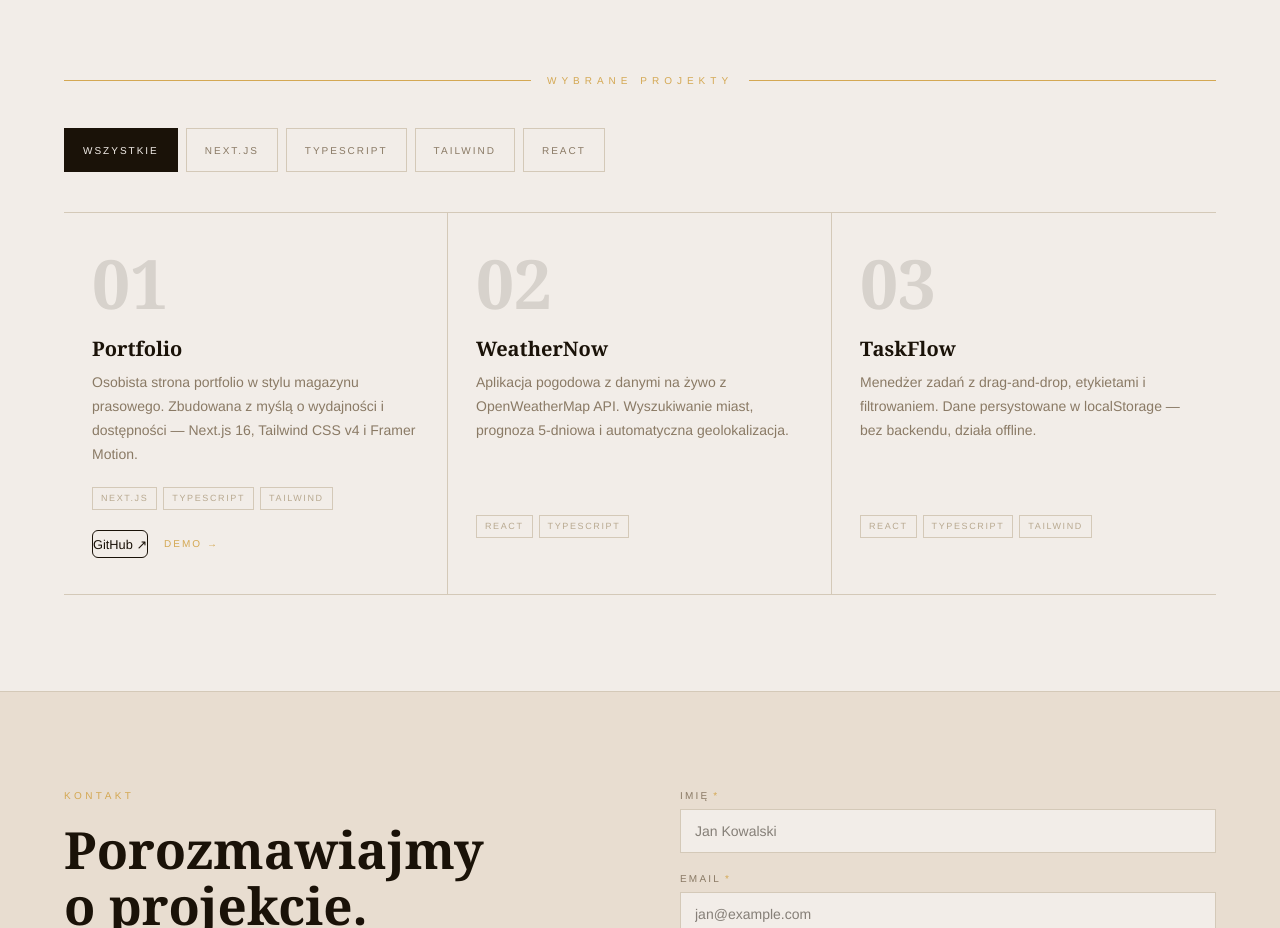
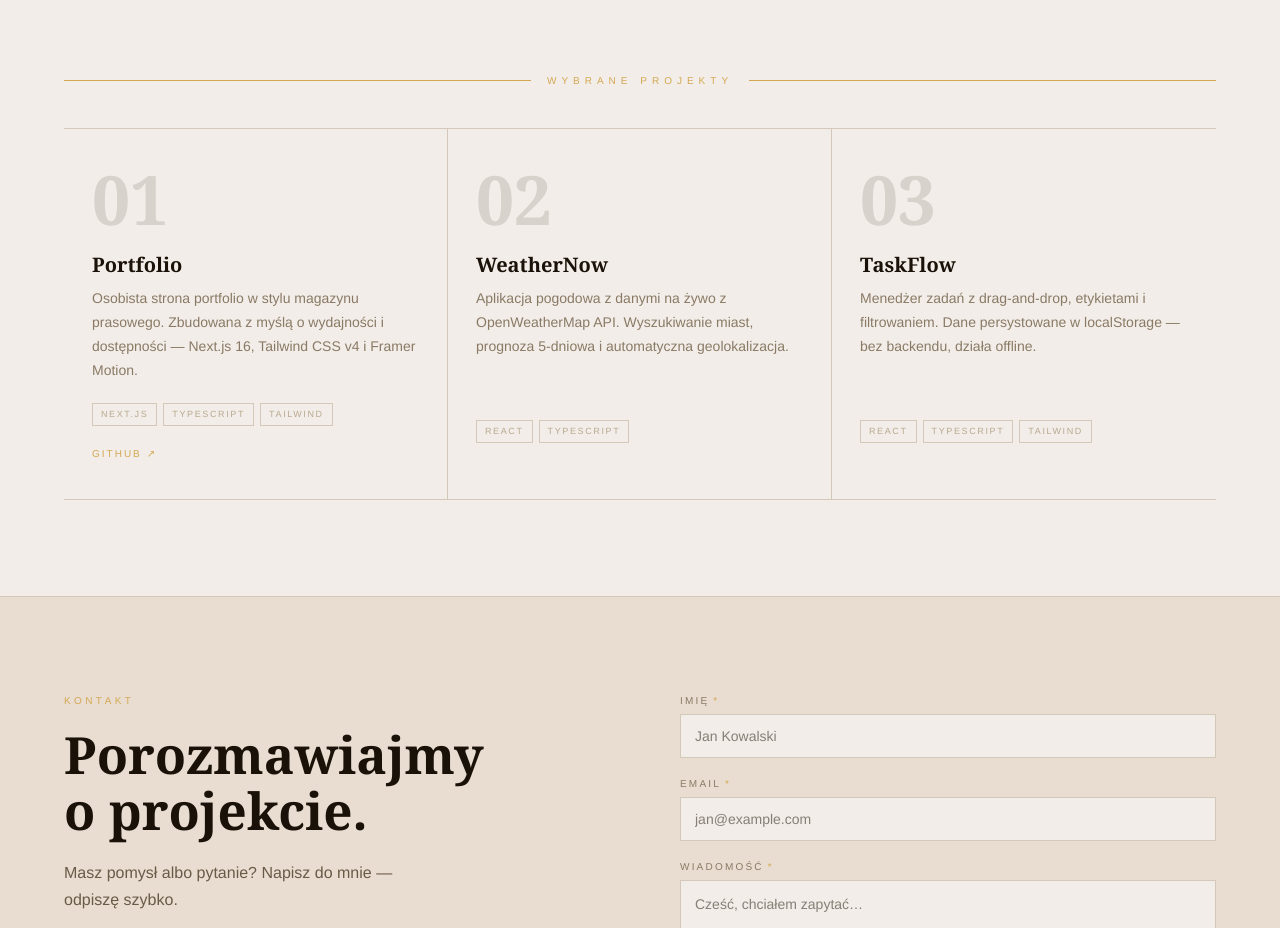
Before and after one commit to fornalbartosz3/moje-portfolio, a Next.js app: page / in a window 1280 px wide. Shown: the part 1800-2728 px from the top of the page. Built offline with nearby package versions, Linux system fonts and the light colour scheme.

Commit message:
fix: usuniecie tag filter

```diff
--- a/components/ProjectsSection.tsx
+++ b/components/ProjectsSection.tsx
@@ -1,19 +1,8 @@
 "use client";
 
-import { useState } from "react";
 import { motion } from "framer-motion";
 import { projects } from "@/lib/data/projects";
-import { Button } from "@/components/ui/button";
-
-// Derive unique tags from project data
-const ALL_TAGS = Array.from(new Set(projects.flatMap((p) => p.tags)));
-
 export default function ProjectsSection() {
-  const [activeTag, setActiveTag] = useState<string | null>(null);
-
-  const filtered = activeTag
-    ? projects.filter((p) => p.tags.includes(activeTag))
-    : projects;
 
   return (
     <motion.section
@@ -27,9 +16,7 @@ export default function ProjectsSection() {
       style={{ maxWidth: "1200px", margin: "0 auto", padding: "96px 24px" }}
     >
       {/* Golden section divider */}
-      <div
-        style={{ display: "flex", alignItems: "center", gap: "16px", marginBottom: "40px" }}
-      >
+      <div style={{ display: "flex", alignItems: "center", gap: "16px", marginBottom: "40px" }}>
         <div style={{ flex: 1, height: "1px", backgroundColor: "#d4a853" }} />
         <h2
           id="projects-heading"
@@ -48,21 +35,7 @@ export default function ProjectsSection() {
         <div style={{ flex: 1, height: "1px", backgroundColor: "#d4a853" }} />
       </div>
 
-      {/* Filter bar */}
-      <div
-        role="group"
-        aria-label="Filtruj projekty"
-        style={{ display: "flex", flexWrap: "wrap", gap: "8px", marginBottom: "40px" }}
-      >
-        <FilterBtn active={activeTag === null} onClick={() => setActiveTag(null)}>
-          Wszystkie
-        </FilterBtn>
-        {ALL_TAGS.map((tag) => (
-          <FilterBtn key={tag} active={activeTag === tag} onClick={() => setActiveTag(tag)}>
-            {tag}
-          </FilterBtn>
-        ))}
-      </div>
+
 
       {/* 3-column newspaper grid */}
       <div
@@ -73,7 +46,7 @@ export default function ProjectsSection() {
           borderTop: "1px solid #d4c9b8",
         }}
       >
-        {filtered.length === 0 ? (
+        {projects.length === 0 ? (
           <div
             style={{
               gridColumn: "1 / -1",
@@ -87,7 +60,7 @@ export default function ProjectsSection() {
             Brak projektów dla wybranego filtra.
           </div>
         ) : (
-          filtered.map((project, index) => (
+          projects.map((project, index) => (
             <article
               key={project.id}
               style={{
@@ -172,21 +145,10 @@ export default function ProjectsSection() {
               {/* Links */}
               <div style={{ display: "flex", gap: "16px", alignItems: "center" }}>
                 {project.github && (
-                  <Button variant="outline" size="sm" asChild>
-                    <a
-                      href={project.github}
-                      target="_blank"
-                      rel="noopener noreferrer"
-                    >
-                      GitHub ↗
-                    </a>
-                  </Button>
-                )}
-                {project.demo && (
                   <a
-                    href={project.demo}
-                    target={project.demo === "/" ? undefined : "_blank"}
-                    rel={project.demo === "/" ? undefined : "noopener noreferrer"}
+                    href={project.github}
+                    target="_blank"
+                    rel="noopener noreferrer"
                     style={linkStyle}
                     onMouseEnter={(e) =>
                       ((e.currentTarget as HTMLAnchorElement).style.borderColor = "#d4a853")
@@ -195,8 +157,7 @@ export default function ProjectsSection() {
                       ((e.currentTarget as HTMLAnchorElement).style.borderColor = "transparent")
                     }
                   >
-                    Demo
-                    <span>→</span>
+                    GitHub <span>↗</span>
                   </a>
                 )}
               </div>
@@ -241,48 +202,3 @@ const linkStyle: React.CSSProperties = {
   width: "fit-content",
   transition: "border-color 0.15s",
 };
-
-function FilterBtn({
-  active,
-  onClick,
-  children,
-}: {
-  active: boolean;
-  onClick: () => void;
-  children: React.ReactNode;
-}) {
-  return (
-    <button
-      onClick={onClick}
-      aria-pressed={active}
-      style={{
-        minHeight: "44px",
-        padding: "0 18px",
-        fontSize: "10px",
-        letterSpacing: "0.2em",
-        textTransform: "uppercase",
-        border: "1px solid",
-        borderColor: active ? "#1a1208" : "#d4c9b8",
-        backgroundColor: active ? "#1a1208" : "transparent",
-        color: active ? "#f2ede8" : "#8a7a65",
-        cursor: "pointer",
-        transition: "all 0.15s",
-        fontFamily: "inherit",
-      }}
-      onMouseEnter={(e) => {
-        if (!active) {
-          (e.currentTarget as HTMLButtonElement).style.borderColor = "#1a1208";
-          (e.currentTarget as HTMLButtonElement).style.color = "#1a1208";
-        }
-      }}
-      onMouseLeave={(e) => {
-        if (!active) {
-          (e.currentTarget as HTMLButtonElement).style.borderColor = "#d4c9b8";
-          (e.currentTarget as HTMLButtonElement).style.color = "#8a7a65";
-        }
-      }}
-    >
-      {children}
-    </button>
-  );
-}
```
